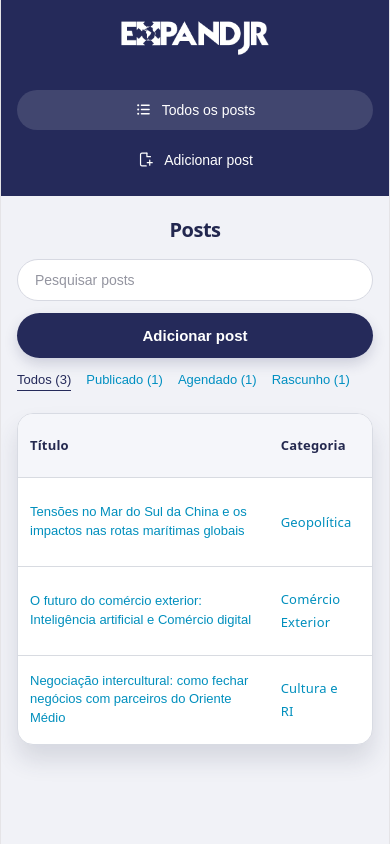
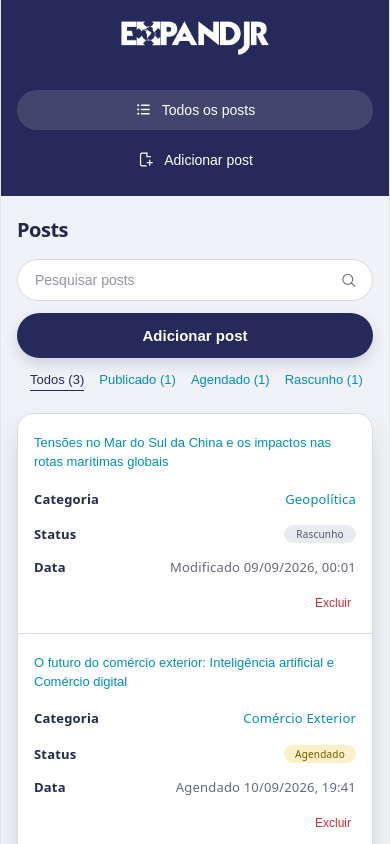
Before and after one commit to Focus-Consultoria-EJ/Focus-Consultoria-EJ-PRJ-N-118-2026-003, a React app in the folder FrontEnd/: page / in a window 390 px wide. Shown: the top 844 px of the page. Built offline with nearby package versions, Linux system fonts and the light colour scheme; the HTML template or start-up script is replaced by a standard one.

Commit message:
feat: ajustes de layout e responsividade

```diff
--- a/FrontEnd/src/pages/GeralPost.jsx
+++ b/FrontEnd/src/pages/GeralPost.jsx
@@ -146,6 +146,26 @@ export default function GeralPost() {
           <div className="post-tools">
             <label className="search-field">
               <span className="sr-only">Pesquisar posts</span>
+              <svg
+                aria-hidden="true"
+                viewBox="0 0 24 24"
+                fill="none"
+                className="search-icon"
+              >
+                <circle
+                  cx="11"
+                  cy="11"
+                  r="7"
+                  stroke="currentColor"
+                  strokeWidth="1.5"
+                />
+                <path
+                  d="M16.5 16.5L21 21"
+                  stroke="currentColor"
+                  strokeWidth="1.5"
+                  strokeLinecap="round"
+                />
+              </svg>
               <input
                 type="search"
                 placeholder="Pesquisar posts"
@@ -211,11 +231,6 @@ export default function GeralPost() {
                         {post.date}
                       </td>
                       <td className="actions-cell">
-                        {post.status === 'Publicado' && (
-                          <button className="view-button" type="button">
-                            Ver
-                          </button>
-                        )}
                         <button
                           className="delete-button"
                           type="button"
--- a/FrontEnd/src/pages/Styles/GeralPostStyles.css
+++ b/FrontEnd/src/pages/Styles/GeralPostStyles.css
@@ -1,9 +1,17 @@
+.posts-page,
+.posts-page *,
+.posts-page *::before,
+.posts-page *::after {
+  box-sizing: border-box;
+}
+
 .posts-page {
   position: fixed;
   top: 0;
   left: 0;
   width: 100vw;
   height: 100vh;
+  text-align: left;
   background-color: #f1f2f7;
   overflow-y: auto;
   overflow-x: hidden;
@@ -42,7 +50,8 @@
 
 .posts-page .post-tools {
   display: flex;
-  flex-direction: column;
+  flex-direction: row;
+  justify-content: space-between;
   align-items: flex-start;
   gap: 12px;
   margin-bottom: 14px;
@@ -60,9 +69,20 @@
   border: 0;
 }
 
+.posts-page .search-icon {
+  position: absolute;
+  right: 16px;
+  top: 50%;
+  transform: translateY(-50%);
+  pointer-events: none;
+  height: 17px;
+  width: 17px;
+}
+
 .posts-page .search-field {
+  position: relative;
   display: block;
-  width: min(100%, 240px);
+  width: min(100%, 350px);
 }
 
 .posts-page .search-field input {
@@ -167,6 +187,7 @@
   flex-wrap: wrap;
   gap: 15px;
   margin-bottom: 17px;
+  padding-left: 13px;
 }
 
 .posts-page .tab {
@@ -198,6 +219,7 @@
 
 .posts-page table {
   width: 100%;
+  min-width: 700px;
   border-collapse: collapse;
   table-layout: fixed;
   font-size: 13px;
@@ -206,7 +228,7 @@
 .posts-page th,
 .posts-page td {
   padding: 12px;
-  text-align: left;
+  text-align: center;
   vertical-align: middle;
 }
 
@@ -221,27 +243,27 @@
 
 .posts-page th:first-child,
 .posts-page td:first-child {
-  width: 42%;
+  text-align: left;
 }
 
 .posts-page th:nth-child(2),
 .posts-page td:nth-child(2) {
-  width: 13%;
+  width: 130px;
 }
 
 .posts-page th:nth-child(3),
 .posts-page td:nth-child(3) {
-  width: 12%;
+  width: 120px;
 }
 
 .posts-page th:nth-child(4),
 .posts-page td:nth-child(4) {
-  width: 21%;
+  width: 190px;
 }
 
 .posts-page th:last-child,
 .posts-page td:last-child {
-  width: 12%;
+  width: 90px;
 }
 
 .posts-page tbody tr {
@@ -254,8 +276,7 @@
 }
 
 .posts-page .post-title,
-.posts-page .category,
-.posts-page .view-button {
+.posts-page .category {
   color: #008fbd;
 }
 
@@ -268,8 +289,7 @@
   text-align: left;
 }
 
-.posts-page .post-title:hover,
-.posts-page .view-button:hover {
+.posts-page .post-title:hover {
   text-decoration: underline;
 }
 
@@ -285,14 +305,18 @@
 }
 
 .posts-page .status-rascunho {
-  color: #656a7a;
-  background: #e1e3e9;
+  color: #4f5566;
+  background: #e9ebf0;
 }
 
-.posts-page .status-agendado,
 .posts-page .status-publicado {
-  color: #008abb;
-  background: #dff2f8;
+  color: #1f6a3b;
+  background: #dcf3e2;
+}
+
+.posts-page .status-agendado {
+  color: #7a5800;
+  background: #fcf0c8;
 }
 
 .posts-page .date-cell {
@@ -301,10 +325,9 @@
 
 .posts-page .actions-cell {
   white-space: normal;
-  text-align: right;
+  text-align: center;
 }
 
-.posts-page .view-button,
 .posts-page .delete-button {
   padding: 3px 5px;
   border: 0;
@@ -330,23 +353,72 @@
    RESPONSIVIDADE (Tablets e Celulares)
    ========================================================================== */
 
-/* Telas de até 768px (Tablets e Celulares) */
+@media (max-width: 1024px) {
+  .posts-page .content {
+    padding: 28px 24px;
+  }
+
+  .posts-page table {
+    min-width: 480px;
+  }
+
+  .posts-page th,
+  .posts-page td {
+    padding-left: 8px;
+    padding-right: 8px;
+  }
+
+  .posts-page th:first-child,
+  .posts-page td:first-child {
+    padding-left: 12px;
+  }
+
+  .posts-page th:nth-child(2),
+  .posts-page td:nth-child(2) {
+    width: 100px;
+  }
+
+  .posts-page th:nth-child(3),
+  .posts-page td:nth-child(3) {
+    width: 108px;
+  }
+
+  .posts-page th:nth-child(4),
+  .posts-page td:nth-child(4) {
+    width: 100px;
+  }
+
+  .posts-page th:last-child,
+  .posts-page td:last-child {
+    width: 76px;
+  }
+}
+
+@media (max-width: 900px) {
+  .posts-page .sidebar {
+    width: 205px;
+  }
+
+  .posts-page .content {
+    width: calc(100% - 205px);
+    margin-left: 205px;
+  }
+}
+
 @media (max-width: 768px) {
-  /* 1. Layout geral passa a empilhar a sidebar acima do conteúdo */
   .posts-page {
     position: relative;
     width: 100%;
+    height: auto;
     min-height: 100vh;
     overflow-x: hidden;
   }
 
-  /* 2. Sidebar deixa de ser fixa e vira um cabeçalho no topo */
   .posts-page .sidebar {
     position: relative;
     width: 100%;
     height: auto;
     padding: 16px;
-    box-sizing: border-box;
   }
 
   .posts-page .sidebar nav {
@@ -362,26 +434,22 @@
     justify-content: center;
   }
 
-  /* 3. Área de conteúdo perde a margem esquerda e usa padding menor */
   .posts-page .content {
     width: 100%;
+    min-height: auto;
     margin-left: 0;
     padding: 20px 16px;
   }
 
-  /* 4. Ferramentas (Busca e Botão de Adicionar) em coluna inteira */
   .posts-page .post-tools {
+    flex-direction: column;
+    align-items: stretch;
+  }
+
+  .posts-page .search-field {
     width: 100%;
   }
 
-  .posts-page .search-field,
-  .posts-page .search-field input,
-  .posts-page .add-button {
-    width: 100%;
-    max-width: 100%;
-  }
-
-  /* 5. Abas de navegação centralizadas */
   .posts-page .tabs {
     justify-content: flex-start;
     overflow-x: auto;
@@ -389,17 +457,72 @@
     padding-bottom: 5px;
   }
 
-  /* 6. Tabela com scroll horizontal interno (previne estourar a tela) */
   .posts-page .table-card {
     border-radius: 16px;
   }
+}
 
+@media (max-width: 560px) {
   .posts-page table {
-    min-width: 650px; /* Garante tamanho mínimo legível para as colunas */
+    min-width: 0;
+  }
+
+  .posts-page thead {
+    display: none;
+  }
+
+  .posts-page table,
+  .posts-page tbody,
+  .posts-page tr {
+    display: block;
+  }
+
+  .posts-page tbody tr:first-child {
+    border-top: 0;
+  }
+
+  .posts-page tbody tr {
+    padding: 14px 16px;
+  }
+
+  .posts-page tbody td:nth-child(n) {
+    display: flex;
+    align-items: center;
+    justify-content: space-between;
+    gap: 16px;
+    width: auto;
+    height: auto;
+    padding: 6px 0;
+    text-align: right;
+  }
+
+  .posts-page tbody td::before {
+    content: attr(data-label);
+    flex: 0 0 auto;
+    font-weight: 600;
+    color: #24294f;
+  }
+
+  .posts-page tbody td:first-child {
+    display: block;
+    text-align: left;
+    padding-bottom: 8px;
+  }
+
+  .posts-page tbody td:first-child::before {
+    content: none;
+  }
+
+  .posts-page tbody td.actions-cell {
+    justify-content: flex-end;
+    padding-top: 10px;
+  }
+
+  .posts-page tbody td.actions-cell::before {
+    content: none;
   }
 }
 
-/* Telas muito pequenas (Celulares até 480px) */
 @media (max-width: 480px) {
   .posts-page h1 {
     font-size: 20px;
```
